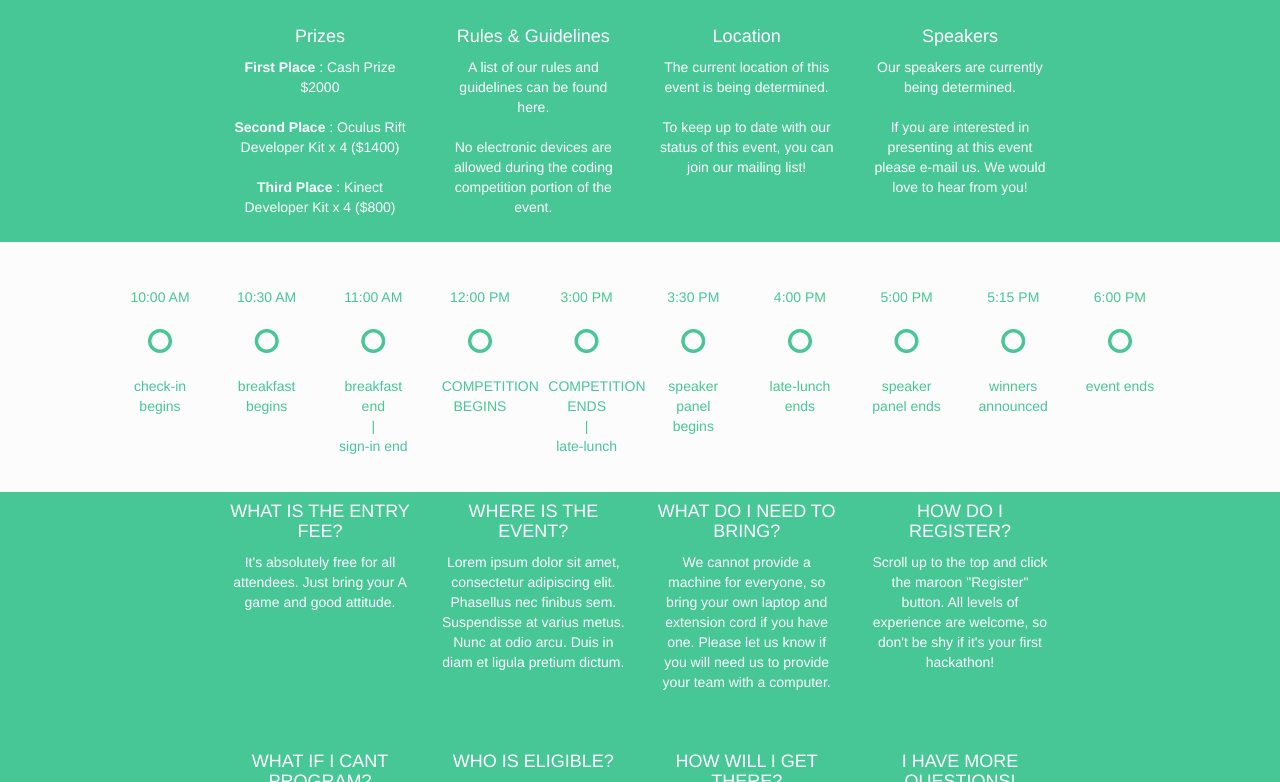
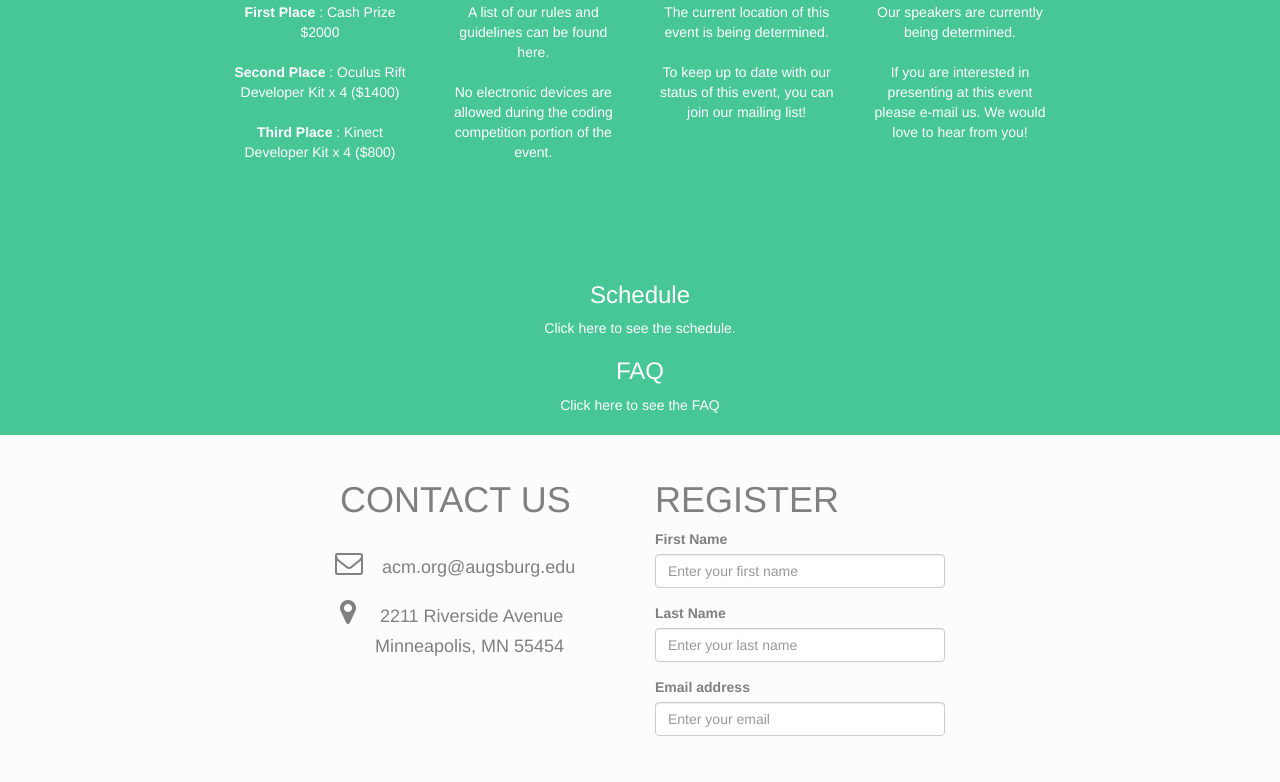
Before and after one commit to AugsburgACM/2015, a plain HTML site: page index.html in a window 1280 px wide. Shown: the part 658-1440 px from the top of the page. Drawn offline with nearby package versions, Linux system fonts and the light colour scheme.

Commit message:
code is super messy... too tired. I'll clean it up in the morning. Mobile friendly now.

```diff
--- a/index.html
+++ b/index.html
@@ -20,6 +20,9 @@
 					<li><a href="#contact">register</a></li>
 				</ul>
 			</div>
+			<div class='nav-menu'>
+				<i class="fa fa-bars fa-lg"></i>
+			</div>
 		</div>
 		<div id='introduction' data-parallax='scroll' data-image-src="images/bkg.jpg">
 			<img src='images/bslogo.png' class="logo">
@@ -35,79 +38,85 @@
 		</div>
 		<div class='info'>
 			<div class='row' style="margin: 0px;">
-				<div class="col-md-2"></div>
-				<div class="col-md-2"><i class="fa fa-usd fa-5x"></i><br/><br/>
+				<div class="col-sm-2"></div>
+				<div class="col-sm-2"><i class="fa fa-usd fa-5x"></i>
 					<h4>Prizes</h4>
 
 					<b>First Place</b> : Cash Prize $2000<br/><br/>
 					<b>Second Place</b> : Oculus Rift Developer Kit x 4 ($1400)<br/><br/>
 					<b>Third Place</b> : Kinect Developer Kit x 4 ($800)
 				</div>
-				<div class="col-md-2"><i class="fa fa-laptop fa-5x"></i></br><br/>
+				<div class="col-sm-2"><i class="fa fa-laptop fa-5x"></i>
 					<h4>Rules & Guidelines</h4>
 					A list of our rules and guidelines can be found here.
 					<br><br>
 					No electronic devices are allowed during the coding competition portion of the event.
 				</div>
-				<div class="col-md-2"><i class="fa fa-map-marker fa-5x"></i><br/><br/>
+				<div class="col-sm-2"><i class="fa fa-map-marker fa-5x"></i>
 					<h4>Location</h4>
 					The current location of this event is being determined.<br><br> To keep up to date with our status of this event, you can join our mailing list!</div>
-				<div class="col-md-2"><i class="fa fa-user fa-5x"></i><br/><br/>
+				<div class="col-sm-2"><i class="fa fa-user fa-5x"></i>
 					<h4>Speakers</h4>
 					Our speakers are currently being determined. <br><br>
 					If you are interested in presenting at this event please e-mail us. We would love to hear from you!
 				</div>
-				<div class="col-md-2"></div>
+				<div class="col-sm-2"></div>
 			</div>
 		</div>
 		<div id='schedule' data-parallax='scroll' data-image-src="images/bkg.jpg">
 			<div class='row' style='margin:0;'>
-				<div class='col-md-1'></div>
-				<div class='col-md-1'>10:00 AM<br/><br/><i class="fa fa-circle-o fa-2x"></i><br/><br/>
+				<div class='col-sm-1'></div>
+				<div class='col-sm-1'>10:00 AM<br/><br/><i class="fa fa-circle-o fa-2x"></i><br/><br/>
 					check-in begins</div>
-				<div class='col-md-1'>10:30 AM<br><br><i class="fa fa-circle-o fa-2x"></i><br/><br>breakfast begins</div>
-				<div class='col-md-1'>11:00 AM<br/><br><i class="fa fa-circle-o fa-2x"></i><br/><br>breakfast end<br/>|<br>sign-in end</div>
-				<div class='col-md-1'>12:00 PM<br/><br><i class="fa fa-circle-o fa-2x"></i><br><br/>COMPETITION BEGINS</div>
-				<div class='col-md-1'>3:00 PM<br/><br><i class="fa fa-circle-o fa-2x"></i><br><br/>COMPETITION ENDS<br>|<br>late-lunch</div>
-				<div class='col-md-1'>3:30 PM<br/><br><i class="fa fa-circle-o fa-2x"></i><br><br/>speaker panel begins</div>
-				<div class='col-md-1'>4:00 PM<br/><br><i class="fa fa-circle-o fa-2x"></i><br><br/>late-lunch ends</div>
-				<div class='col-md-1'>5:00 PM<br/><br><i class="fa fa-circle-o fa-2x"></i><br><br/>speaker panel ends</div>
-				<div class='col-md-1'>5:15 PM<br/><br><i class="fa fa-circle-o fa-2x"></i><br><br/>winners announced</div>
-				<div class='col-md-1'>6:00 PM<br/><br><i class="fa fa-circle-o fa-2x"></i><br><br/>event ends</div>
-				<div class='col-md-1'></div>
+				<div class='col-sm-1'>10:30 AM<br><br><i class="fa fa-circle-o fa-2x"></i><br/><br>breakfast begins</div>
+				<div class='col-sm-1'>11:00 AM<br/><br><i class="fa fa-circle-o fa-2x"></i><br/><br>breakfast end<br/>|<br>sign-in end</div>
+				<div class='col-sm-1'>12:00 PM<br/><br><i class="fa fa-circle-o fa-2x"></i><br><br/>COMPETITION BEGINS</div>
+				<div class='col-sm-1'>3:00 PM<br/><br><i class="fa fa-circle-o fa-2x"></i><br><br/>COMPETITION ENDS<br>|<br>late-lunch</div>
+				<div class='col-sm-1'>3:30 PM<br/><br><i class="fa fa-circle-o fa-2x"></i><br><br/>speaker panel begins</div>
+				<div class='col-sm-1'>4:00 PM<br/><br><i class="fa fa-circle-o fa-2x"></i><br><br/>late-lunch ends</div>
+				<div class='col-sm-1'>5:00 PM<br/><br><i class="fa fa-circle-o fa-2x"></i><br><br/>speaker panel ends</div>
+				<div class='col-sm-1'>5:15 PM<br/><br><i class="fa fa-circle-o fa-2x"></i><br><br/>winners announced</div>
+				<div class='col-sm-1'>6:00 PM<br/><br><i class="fa fa-circle-o fa-2x"></i><br><br/>event ends</div>
+				<div class='col-sm-1'></div>
 			</div>
 		</div>
 		<div id='faq-1'>
 			<div class='row' style='margin:0;'>
-				<div class='col-md-2'></div>
-				<div class='col-md-2'><h4>WHAT IS THE ENTRY FEE?</h4>It's absolutely free for all attendees. Just bring your A game and good attitude.</div>
-				<div class='col-md-2'><h4>WHERE IS THE EVENT?</h4>Lorem ipsum dolor sit amet, consectetur adipiscing elit. Phasellus nec finibus sem. Suspendisse at varius metus. Nunc at odio arcu. Duis in diam et ligula pretium dictum.</div>
-				<div class='col-md-2'><h4>WHAT DO I NEED TO BRING?</h4>We cannot provide a machine for everyone, so bring your own laptop and extension cord if you have one. Please let us know if you will need us to provide your team with a computer.</div>
-				<div class='col-md-2'><h4>HOW DO I REGISTER?</h4>Scroll up to the top and click the maroon "Register" button. All levels of experience are welcome, so don't be shy if it's your first hackathon!</div>
-				<div class='col-md-2'></div>
+				<div class='col-sm-2'></div>
+				<div class='col-sm-2'><h4>WHAT IS THE ENTRY FEE?</h4>It's absolutely free for all attendees. Just bring your A game and good attitude.</div>
+				<div class='col-sm-2'><h4>WHERE IS THE EVENT?</h4>Lorem ipsum dolor sit amet, consectetur adipiscing elit. Phasellus nec finibus sem. Suspendisse at varius metus. Nunc at odio arcu. Duis in diam et ligula pretium dictum.</div>
+				<div class='col-sm-2'><h4>WHAT DO I NEED TO BRING?</h4>We cannot provide a machine for everyone, so bring your own laptop and extension cord if you have one. Please let us know if you will need us to provide your team with a computer.</div>
+				<div class='col-sm-2'><h4>HOW DO I REGISTER?</h4>Scroll up to the top and click the maroon "Register" button. All levels of experience are welcome, so don't be shy if it's your first hackathon!</div>
+				<div class='col-sm-2'></div>
 			</div>
 		</div>
 		<div class='faq-2'>
 			<div class='row' style='margin:0;'>
-				<div class='col-md-2'></div>
-				<div class='col-md-2'><h4>WHAT IF I CANT PROGRAM?</h4>Lorem ipsum dolor sit amet, consectetur adipiscing elit. Phasellus nec finibus sem. Suspendisse at varius metus. Nunc at odio arcu. Duis in diam et ligula pretium dictum.</div>
-				<div class='col-md-2'><h4>WHO IS ELIGIBLE?</h4>Any non-PSEO student currently enrolled in the following schools are welcome to apply.</div>
-				<div class='col-md-2'><h4>HOW WILL I GET THERE?</h4>Lorem ipsum dolor sit amet, consectetur adipiscing elit. Phasellus nec finibus sem. Suspendisse at varius metus. Nunc at odio arcu. Duis in diam et ligula pretium dictum.</div>
-				<div class='col-md-2'><h4>I HAVE MORE QUESTIONS!</h4>Lorem ipsum dolor sit amet, consectetur adipiscing elit. Phasellus nec finibus sem. Suspendisse at varius metus. Nunc at odio arcu. Duis in diam et ligula pretium dictum.</div>
-				<div class='col-md-2'></div>
+				<div class='col-sm-2'></div>
+				<div class='col-sm-2'><h4>WHAT IF I CANT PROGRAM?</h4>Lorem ipsum dolor sit amet, consectetur adipiscing elit. Phasellus nec finibus sem. Suspendisse at varius metus. Nunc at odio arcu. Duis in diam et ligula pretium dictum.</div>
+				<div class='col-sm-2'><h4>WHO IS ELIGIBLE?</h4>Any non-PSEO student currently enrolled in the following schools are welcome to apply.</div>
+				<div class='col-sm-2'><h4>HOW WILL I GET THERE?</h4>Lorem ipsum dolor sit amet, consectetur adipiscing elit. Phasellus nec finibus sem. Suspendisse at varius metus. Nunc at odio arcu. Duis in diam et ligula pretium dictum.</div>
+				<div class='col-sm-2'><h4>I HAVE MORE QUESTIONS!</h4>Lorem ipsum dolor sit amet, consectetur adipiscing elit. Phasellus nec finibus sem. Suspendisse at varius metus. Nunc at odio arcu. Duis in diam et ligula pretium dictum.</div>
+				<div class='col-sm-2'></div>
 			</div>
+		</div>
+		<div class='mobile'>
+			<h3>Schedule</h3>
+			Click here to see the schedule.
+			<h3>FAQ</h3>
+			Click here to see the FAQ
 		</div>
 		<div id='contact' data-parallax='scroll' data-image-src="images/bkg.jpg">
 			<div class='row' style='margin:0;'>
-				<div class='col-md-3'></div>
-				<div class='col-md-3'><h1 style='padding-left: 5px'>CONTACT US</h1><br>
+				<div class='col-sm-3'></div>
+				<div class='col-sm-3'><h1 style='padding-left: 5px'>CONTACT US</h1><br>
 					<i class="fa fa-envelope-o fa-2x" style='display:inline;'></i>
  <h4 style='display:inline; padding-left:15px;'><a href="mailto:acm.org@augsburg.edu">acm.org@augsburg.edu</h4></a><br><br>
 <i class="fa fa-map-marker fa-2x" style='padding: 5px 20px 5px 5px; display:inline;'></i>
 <h4 style='display:inline;'>2211 Riverside Avenue</h4><br>
 <h4 style='padding-left:40px'>Minneapolis, MN 55454</h4>
 				</div>
-				<div class='col-md-3'><h1>REGISTER</h1>
+				<div class='col-sm-3'><h1>REGISTER</h1>
 					<form>
 						  <div class="form-group">
     <label for="exampleInputEmail1">First Name</label>
@@ -122,7 +131,7 @@
     <input type="email" class="form-control" id="exampleInputEmail1" placeholder="Enter your email">
   </div></form>
 				</div>
-				<div class='col-md-3'></div>
+				<div class='col-sm-3'></div>
 			</div>
 		</div>
 	</body>
--- a/style.css
+++ b/style.css
@@ -14,12 +14,12 @@ h4 a:hover{
 	text-decoration: none;
 	color: #47C796;
 }
-	.col-md-2 {
+.col-sm-2 {
 	text-align: center;
 	color: #ffffff;
 	padding: 0 0 25px 0;
 }
-	.col-md-1 {
+.col-sm-1 {
 	text-align: center;
 	color: #47C796;
 	padding-top: 45px;
@@ -37,12 +37,18 @@ h4 a:hover{
 }
 #introduction {
 	background: rgba(225,225,225, 0.1);
-		height: 300px;
+	height: 350px;
 	background-position: center;
 }
 #introduction h3 {
 	color: #47C796;
 	text-align: center;
+}
+.nav-menu {
+	text-align: center;
+	color: #47C796;
+	display: block;
+	padding-top: 7px;
 }
 .logo {
 	width: 300px;
@@ -80,13 +86,23 @@ h4 a:hover{
 }
 .info {
 	background: #47C796;
-		padding: 35px 0;
+	padding: 0;
+}
+
+#schedule {
+	display: none;
 }
 #faq-1{
-		background: #47C796;
+	display: none;
 }
 .faq-2{
-		background: #47C796;
+	display: none;
+}
+.mobile {
+	background-color: #47C796;
+	color: #fff;
+	text-align: center;
+	padding: 20px;
 }
 #contact {
 	padding-top: 25px;
@@ -101,12 +117,16 @@ h4 a:hover{
 font-size: 12px;
 padding-top: 8px;
 }
-@media (min-width: 992px) {
-
+@media (min-width: 782px) {
+	#introduction {
+		height: 400px;
 	}
-
-@media (min-width: 1200px) {
-
+	.logo {
+		width: 400px;
+	}
+	.intro-btn {
+		margin: 30px 0;
+	}
 	.nav-list {
 		margin: auto;
 		display: block;
@@ -123,6 +143,23 @@ h4 a:hover{
 		color: grey;
 		padding: 0px 40px 0px 40px;
 	}
+	.nav-menu {
+		display: none;
+	}
+	#faq-1 {
+		background-color: #47C796;
+	}
+	.faq-2 {
+		background-color: #47C796;
+	}
+}
+@media (min-width: 992px) {
+
+}
+
+@media (min-width: 1200px) {
+
+
 	#introduction {
 		background: rgba(225,225,225, 0.1);
 		height: 550px;
@@ -142,12 +179,6 @@ h4 a:hover{
 		height: 250px;
 		background: rgba(225,225,225, 0.1);
 	}
-	#faq-1{
-		height: 250px;
-	}
-	.faq-2{
-		height: 270px;
-	}
 	.intro-btn {
 		margin: 50px auto;
 	}
```
Lines whose indentation alone changed are shown as unchanged.
